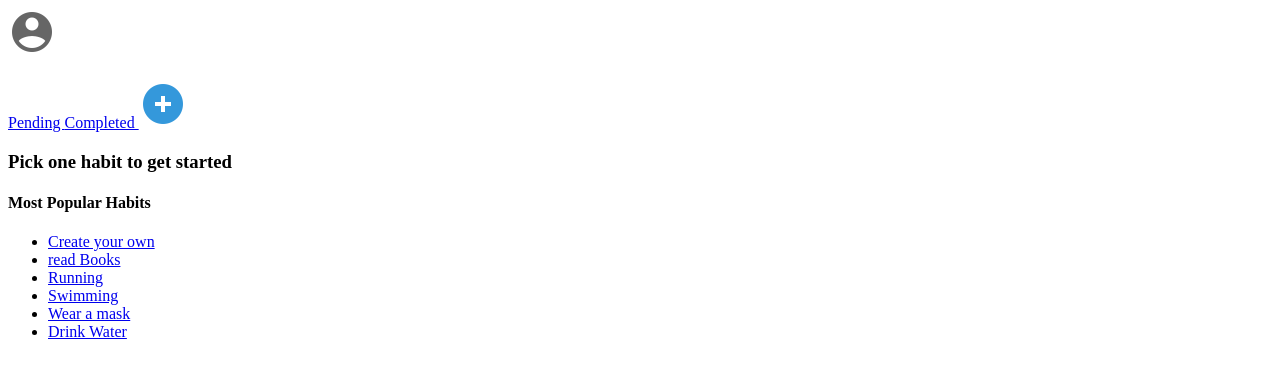
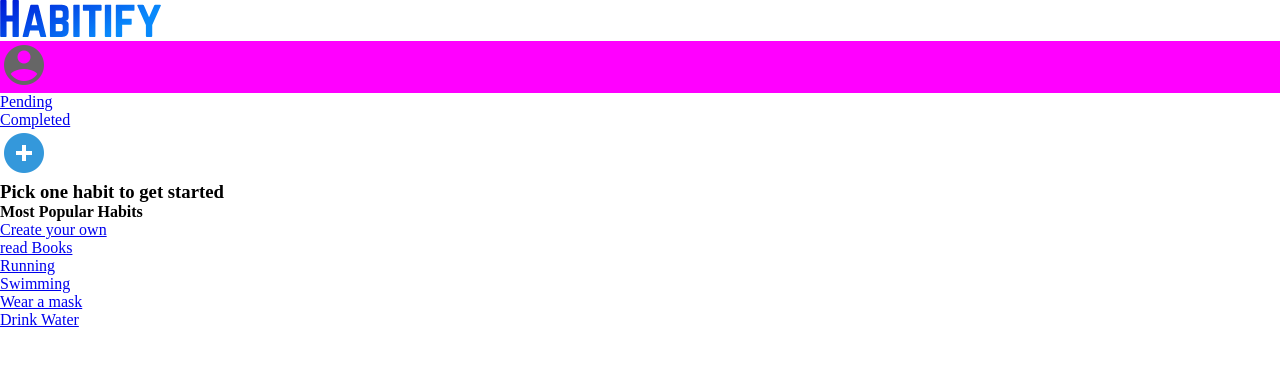
Before and after one commit to GSG-G9/habitify-YA, a React (Create React App) app: page /new in a window 1280 px wide. Shown: the top 378 px of the page. Built offline with nearby package versions, Linux system fonts and the light colour scheme.

Commit message:
add logo

```diff
--- a/src/App.js
+++ b/src/App.js
@@ -13,6 +13,8 @@ import HabitProfile from './components/HabitProfile/index';
 
 import AddHabit from './components/AddHabit/index';
 
+import logo from './images/logo.svg';
+
 class App extends React.Component {
   state = {
     name: '',
@@ -25,8 +27,9 @@ class App extends React.Component {
   render() {
     const { name } = this.state;
     return (
-      <Router>
-        <>
+      <div className="app">
+        <img src={logo} alt="logo" />
+        <Router>
           <Switch>
             <Route
               exact
@@ -53,8 +56,8 @@ class App extends React.Component {
             />
             <Redirect to="/" />
           </Switch>
-        </>
-      </Router>
+        </Router>
+      </div>
     );
   }
 }
--- a/src/components/HabitProfile/style.css
+++ b/src/components/HabitProfile/style.css
@@ -0,0 +1,23 @@
+*{
+    box-sizing: border-box;
+    margin:0;
+    padding:0;
+}
+.habit-profile{
+    widows: 100%;
+    display: flex;
+    flex-direction: column;
+    justify-content: flex-start;
+   }
+.habit-profile-header{
+    width:100%;
+    height: 30%;
+    background-color: #f0f;
+    }
+.habit-profile-header-name{
+    display: inline-block;
+
+}
+.habit-profile-add{
+    align-self: end;
+}
```
Also changed, not shown: src/images/logo.svg (added), 1 other file (tests, documents, lock files or other folders).
